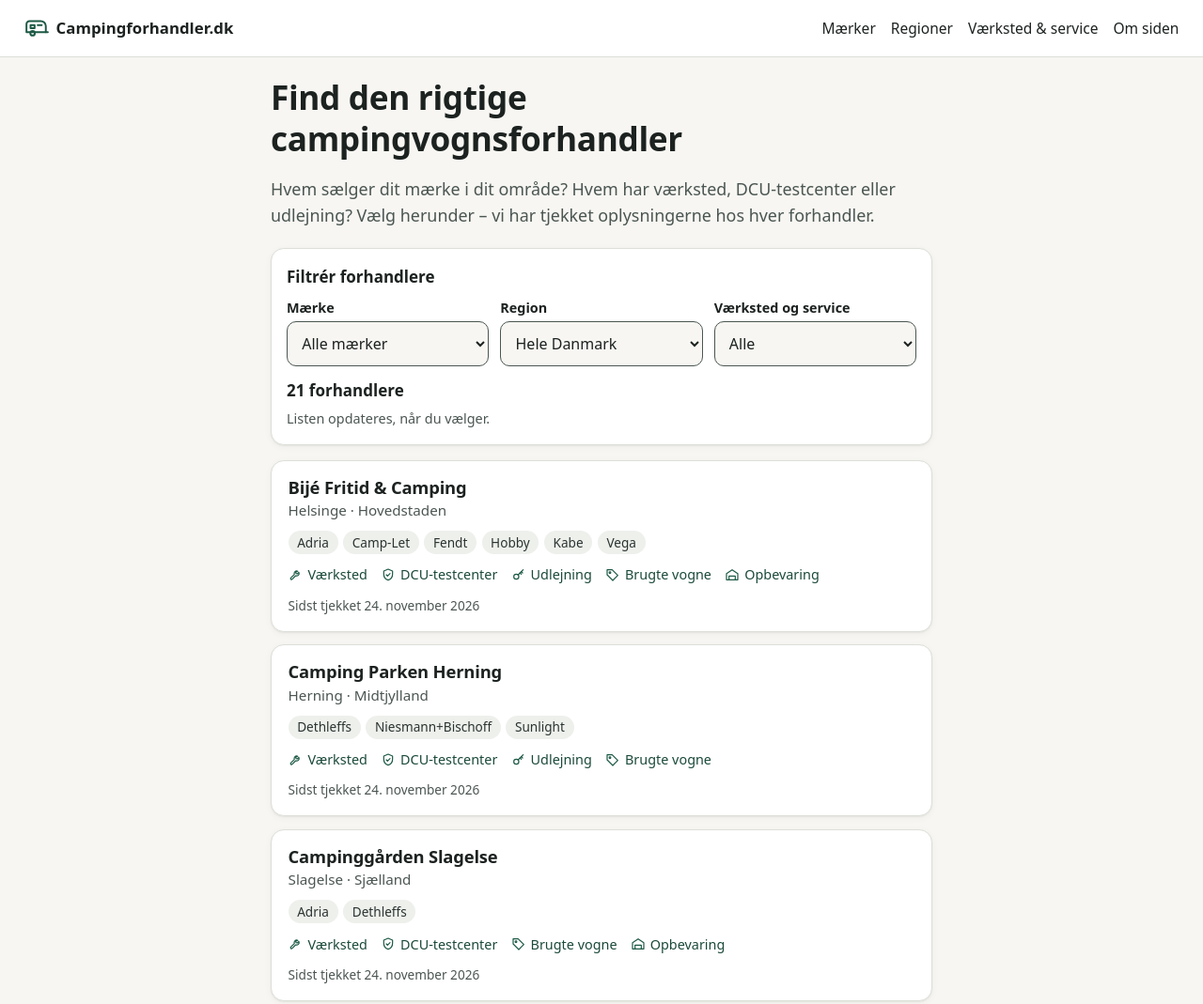
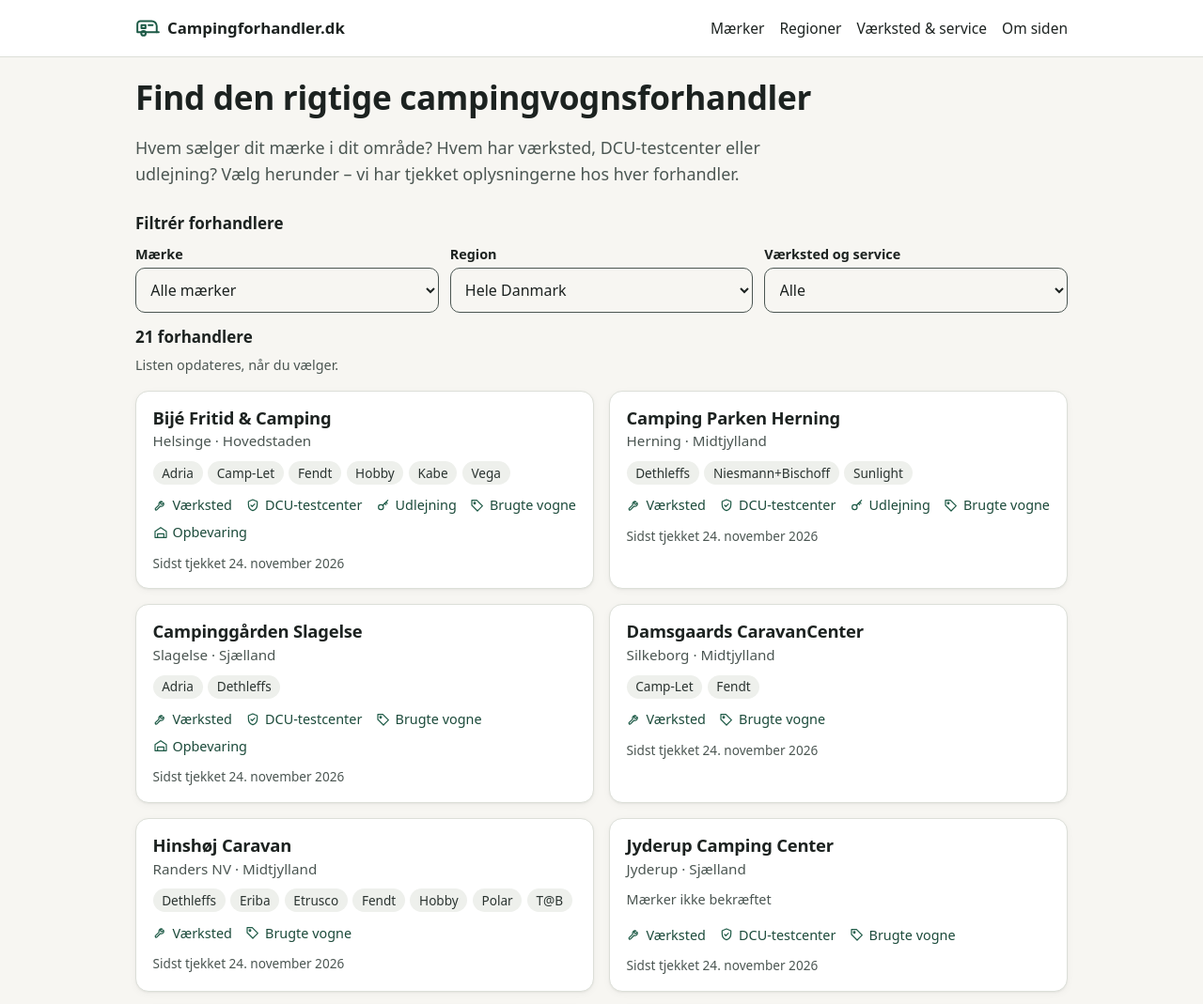
Before and after one commit to kimhoyberg/campingforhandler, an Astro site: page / in a window 1280 px wide. Shown: the top 1069 px of the page at 94% size. Built offline with nearby package versions, Linux system fonts and the light colour scheme; Astro itself is replaced by a stand-in of ours.

Commit message:
Bredere layout med to forhandlerkort pr. række og filter uden kasse
Co-Authored-By: Claude Opus 5.5 <noreply@anthropic.com>
Claude-Session: https://claude.ai/code/session_01Ejrc2QWEMu8e5PEJo2vYQ8

```diff
--- a/src/styles/global.css
+++ b/src/styles/global.css
@@ -77,11 +77,12 @@ h3 {
 
 p {
   margin: 0 0 1em;
+  max-width: 70ch;
 }
 
 .wrap {
   width: 100%;
-  max-width: 46rem;
+  max-width: 64rem;
   margin: 0 auto;
   padding: 0 16px;
 }
@@ -108,9 +109,6 @@ p {
 }
 
 .site-header .wrap {
-  max-width: none;
-  padding-left: max(16px, 2vw);
-  padding-right: max(16px, 2vw);
   display: flex;
   flex-wrap: wrap;
   align-items: center;
@@ -316,6 +314,14 @@ main {
   gap: 0.85rem;
 }
 
+/* To kort ved siden af hinanden på bredere skærme */
+@media (min-width: 48rem) {
+  .cards {
+    grid-template-columns: 1fr 1fr;
+    gap: 1rem;
+  }
+}
+
 .card {
   background: var(--surface);
   border: 1px solid var(--line);
@@ -423,12 +429,7 @@ a.chip:hover {
 
 /* Filter */
 .filter {
-  background: var(--surface);
-  border: 1px solid var(--line);
-  border-radius: var(--radius);
-  padding: 1rem;
-  margin: 1.25rem 0 0.5rem;
-  box-shadow: var(--shadow);
+  margin: 1.5rem 0 0.5rem;
 }
 
 .filter fieldset {
@@ -553,6 +554,7 @@ a.chip:hover {
 }
 
 .checked-box {
+  max-width: none;
   display: flex;
   align-items: center;
   gap: 0.5rem;
@@ -565,6 +567,7 @@ a.chip:hover {
 }
 
 .note {
+  max-width: none;
   background: var(--warn-soft);
   color: var(--warn-text);
   border-radius: 10px;
```
Also changed, not shown: DECISIONS.md (+1 -0 lines).
